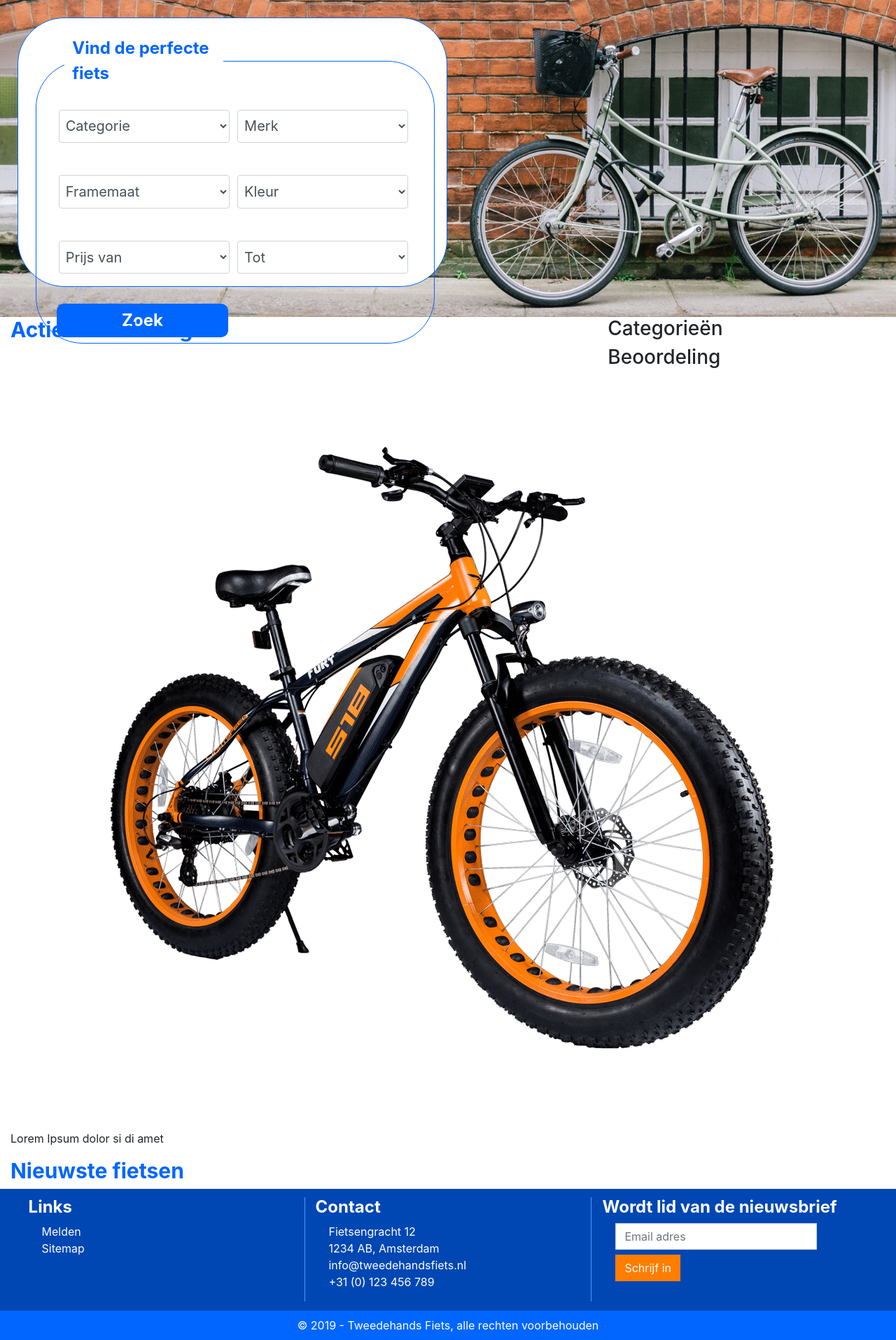
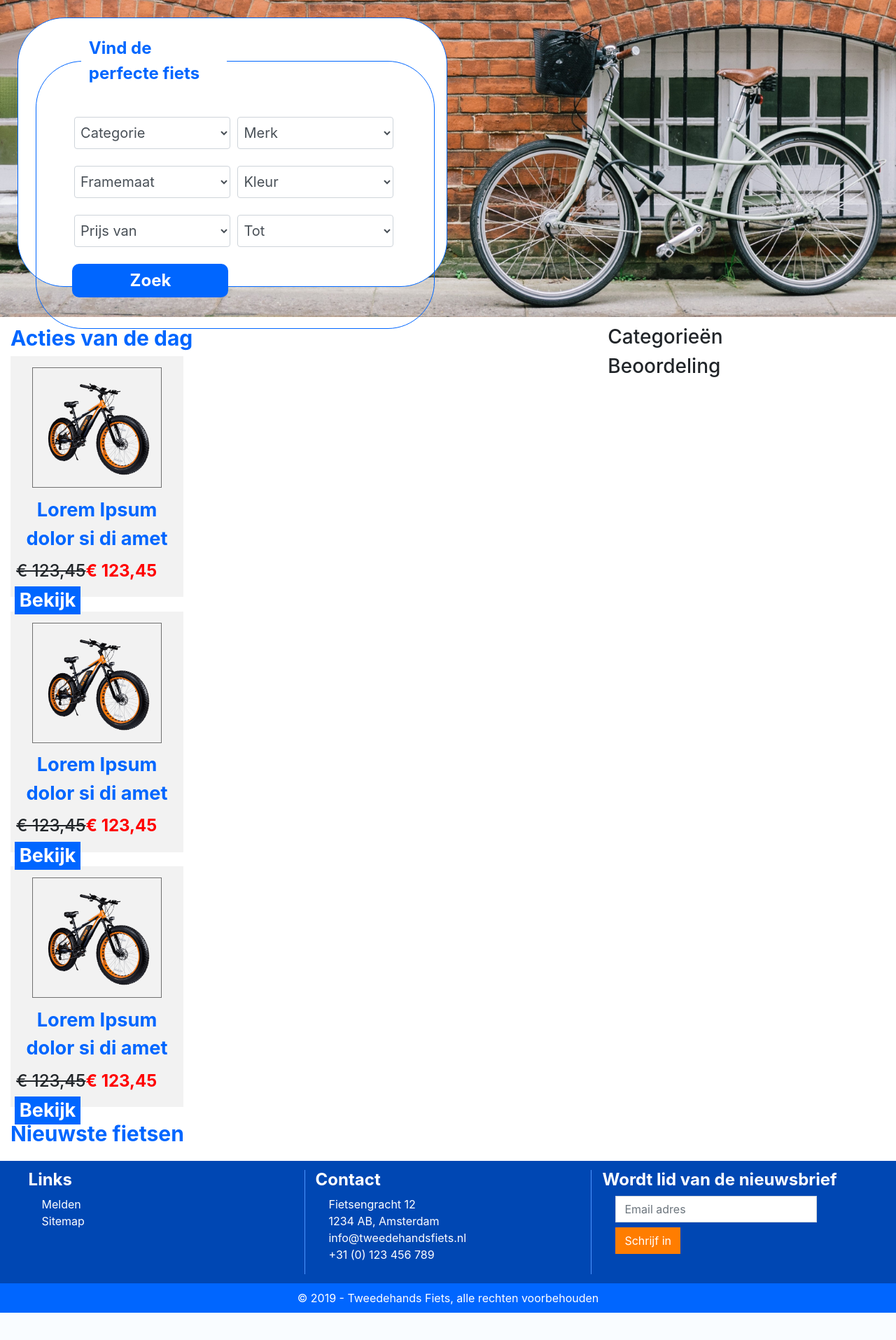
Before and after one commit to GCWouterG/Tweedehands-Fiets, a PHP site: page / in a window 1280 px wide. Shown: the part 111-2026 px from the top of the page at 70% size. After the commit the page ends 1987 px from the top, so only its background shows below. Run offline with PHP 8.4, Linux system fonts and the light colour scheme; some libraries are stand-ins or nearby versions.

Commit message:
Synchronisatie commit

```diff
--- a/Assets/header.php
+++ b/Assets/header.php
@@ -11,7 +11,7 @@
 
 	<title><?php echo $pageTitle;?> | Tweedehands Fiets B.V.</title>
 	<link rel="stylesheet" type="text/css" href="Assets/style.css">
-	<link rel="icon" href="images/favicon.png">
+	<link rel="icon" href="Assets/images/favicon.png">
 
 	<link rel="stylesheet" href="https://use.fontawesome.com/releases/v5.8.1/css/all.css" integrity="sha384-50oBUHEmvpQ+1lW4y57PTFmhCaXp0ML5d60M1M7uH2+nqUivzIebhndOJK28anvf" crossorigin="anonymous">
 	<link rel="stylesheet" href="https://stackpath.bootstrapcdn.com/bootstrap/4.3.1/css/bootstrap.min.css" integrity="sha384-ggOyR0iXCbMQv3Xipma34MD+dH/1fQ784/j6cY/iJTQUOhcWr7x9JvoRxT2MZw1T" crossorigin="anonymous">
--- a/Assets/style.css
+++ b/Assets/style.css
@@ -139,8 +139,8 @@ body{
 	margin: 25px;
 	width: 93%;
 	border-radius: 67px;
-	height: 55vh;
 	display: grid;
+	padding: 7% 4%;
 }
 
 #perfectBike legend {
@@ -150,7 +150,7 @@ body{
     color: #0066FF;
 }
 #perfectBike table {
-	margin: 4% 0 0 5%;
+	margin: 0 auto;
 	width: 90%;
 }
 #perfectBike td {width: 50%; padding-right: 2%;}
@@ -175,10 +175,53 @@ body{
 #perfectBike input[type=submit]:hover {background-color: #0052cc;}
 
 /* Homepage content*/
+#homepageContent {margin: 1% 0!important;}
 .row h1 {
 	font-size: 30px;
 	font-weight: bold;
 	color: #0066FF;
+}
+#homepageBikesWrapper {width: 100%;}
+.homepageBike {
+	width: 30%;
+/*	border: 1px solid #707070;*/
+	height: 43vh;
+	display: inline-block;
+	padding: 2vh 1%;
+	background-color: #f2f2f2;
+}
+.homepageBike img {
+	max-width: 80%;
+	max-height: 80%;
+	overflow: hidden;
+	margin: 0 auto;
+	display: block;
+	border: 1px solid #707070;
+}
+.homepageBike p {
+	color: #0066FF;
+	font-weight: bold;
+	text-align: center;
+	font-size: 1.7em;
+	margin: 5%;
+}
+.homepageBike h4 {
+	float: left;
+}
+.homepageBikeOriginalPrice {text-decoration: line-through;}
+.homepageBikeActionPrice {
+	color: red;
+	font-weight: bold;
+	font-size: 1.5em;
+}
+.homepageBike a {
+	background-color: #0066FF;
+	color: white;
+	font-weight: bold;
+	font-size: 1.7em;
+	padding: 1.5% 3%;
+	position: relative;
+	right: 1%;
 }
 
 /*Footer*/
--- a/index.php
+++ b/index.php
@@ -70,20 +70,40 @@
 
 	</div>
 
-	<div class="row">
+	<div class="row" id="homepageContent">
 		<div class="col-8">
 			<div class="row" id="actions">
 				<h1>Acties van de dag</h1>
-				<div class="adWrapper">
-					<div class="ad">
+				<div id="homepageBikesWrapper">
+					<div class="homepageBike">
 						<img src="Assets/images/Uploads/bike.png" alt="Bike">
 						<p>Lorem Ipsum dolor si di amet</p>
+						<h4 class="homepageBikeOriginalPrice">&euro; 123,45</h4><h4 class="homepageBikeActionPrice">&euro; 123,45</h4>
+						<a href="">Bekijk</a>
+					</div>
+				</div>
+				<div id="homepageBikesWrapper">
+					<div class="homepageBike">
+						<img src="Assets/images/Uploads/bike.png" alt="Bike">
+						<p>Lorem Ipsum dolor si di amet</p>
+						<h4 class="homepageBikeOriginalPrice">&euro; 123,45</h4><h4 class="homepageBikeActionPrice">&euro; 123,45</h4>
+						<a href="">Bekijk</a>
+					</div>
+				</div>
+				<div id="homepageBikesWrapper">
+				<div id="homepageBikesWrapper">
+					<div class="homepageBike">
+						<img src="Assets/images/Uploads/bike.png" alt="Bike">
+						<p>Lorem Ipsum dolor si di amet</p>
+						<h4 class="homepageBikeOriginalPrice">&euro; 123,45</h4><h4 class="homepageBikeActionPrice">&euro; 123,45</h4>
+						<a href="">Bekijk</a>
 					</div>
 				</div>
 			</div>
 			<div class="row" id="bikes">
 				<h1>Nieuwste fietsen</h1>
 			</div>
+		</div>
 		</div>
 		<div class="col-4">
 			<div class="row" id="category">
@@ -96,11 +116,6 @@
 	</div>
 
 </div>
-
-
-	<script src="https://code.jquery.com/jquery-3.3.1.slim.min.js" integrity="sha384-q8i/X+965DzO0rT7abK41JStQIAqVgRVzpbzo5smXKp4YfRvH+8abtTE1Pi6jizo" crossorigin="anonymous"></script>
-	<script src="https://cdnjs.cloudflare.com/ajax/libs/popper.js/1.14.7/umd/popper.min.js" integrity="sha384-UO2eT0CpHqdSJQ6hJty5KVphtPhzWj9WO1clHTMGa3JDZwrnQq4sF86dIHNDz0W1" crossorigin="anonymous"></script>
-	<script src="https://stackpath.bootstrapcdn.com/bootstrap/4.3.1/js/bootstrap.min.js" integrity="sha384-JjSmVgyd0p3pXB1rRibZUAYoIIy6OrQ6VrjIEaFf/nJGzIxFDsf4x0xIM+B07jRM" crossorigin="anonymous"></script>
 	<?php require('Assets/footer.php');?>
 </body>
 </html>
```
